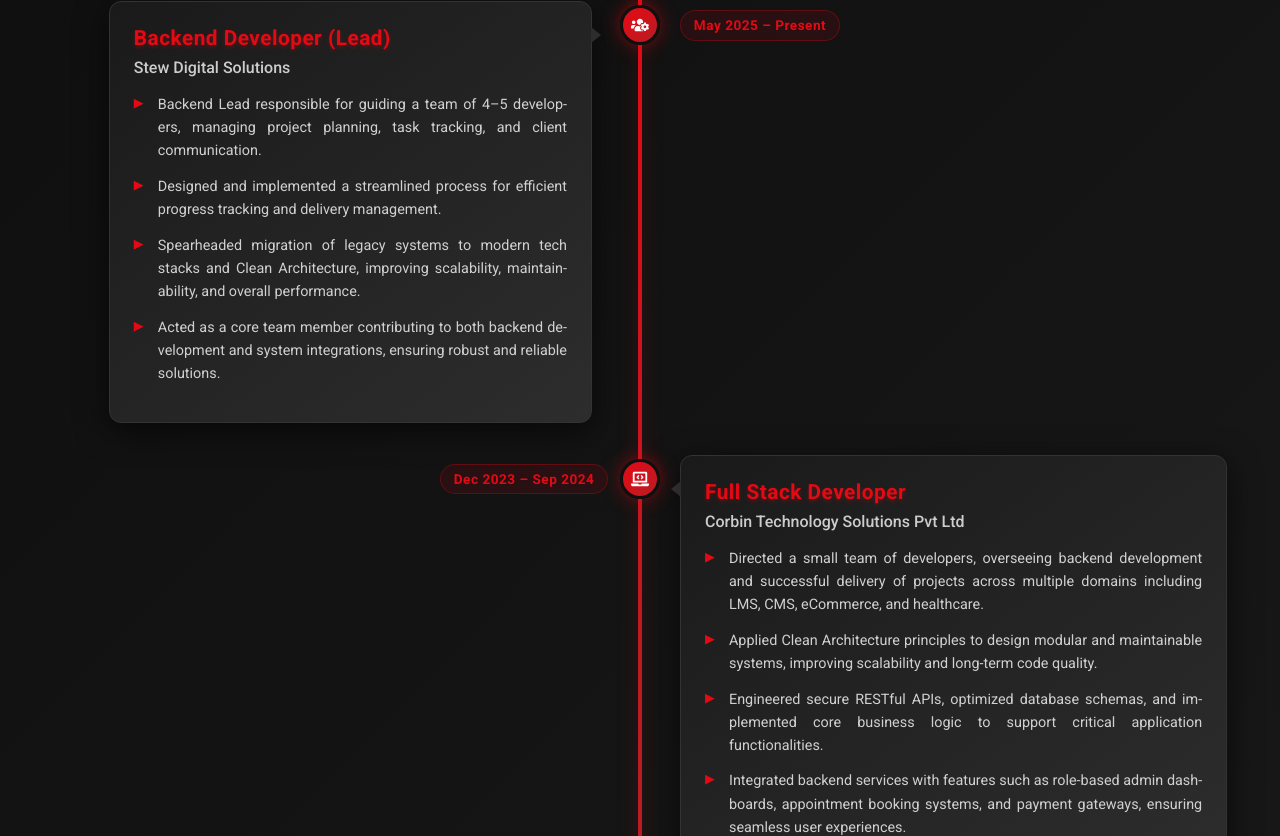
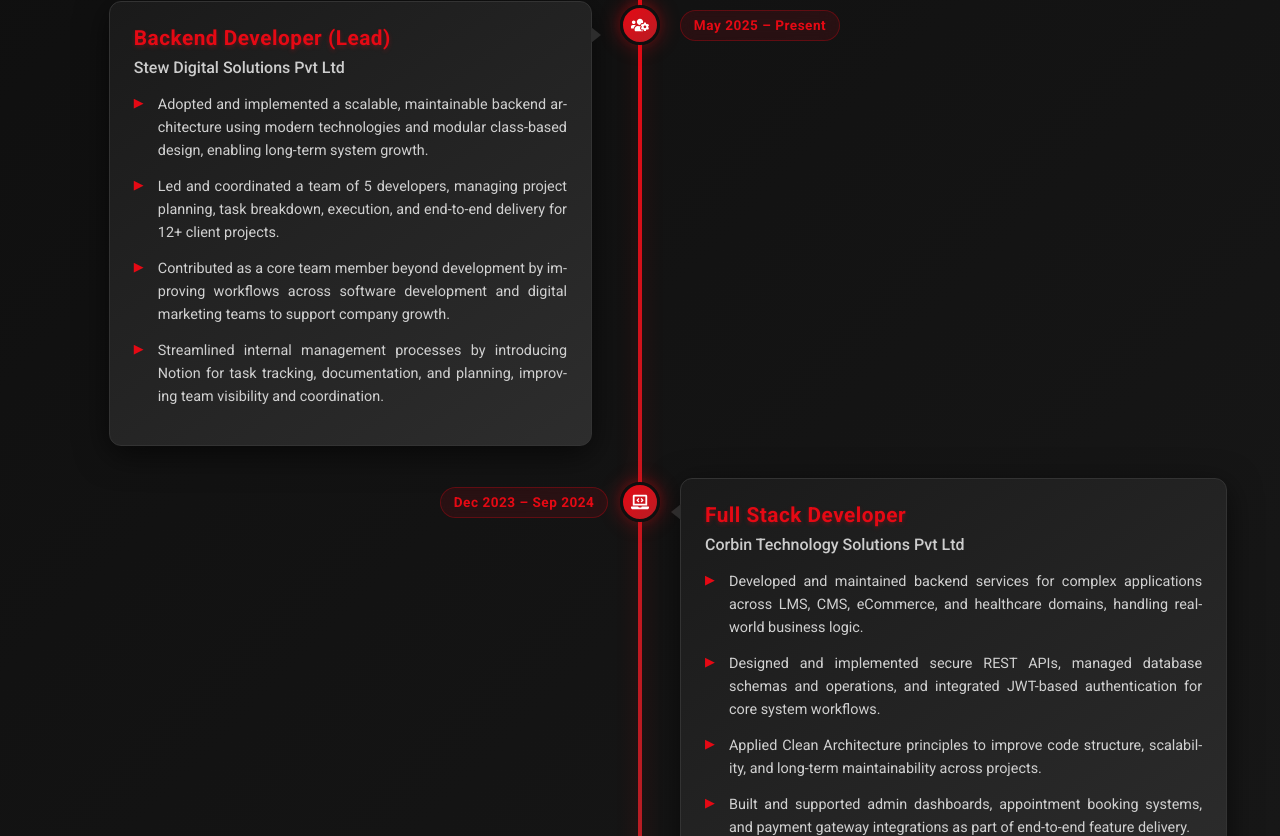
Before and after one commit to ankitdotdev/ankit-netflix-portfolio, a Next.js app: page /work-experience in a window 1280 px wide. Shown: the part 244-1080 px from the top of the page. Built offline with nearby package versions, Linux system fonts and the light colour scheme.

Commit message:
feat: Update profile image dimensions, resume link, and work experience details

```diff
--- a/src/features/contact-us/index.tsx
+++ b/src/features/contact-us/index.tsx
@@ -14,6 +14,8 @@
           <div className={styles.profileImageContainer}>
             <Image
               src="/contactMe.jpg"
+              height={1000}
+              width={1000}
               alt="Ankit Mishra - Full Stack Developer"
               className={styles.profileImage}
             />
--- a/src/features/profile/constants/MainProfileData.tsx
+++ b/src/features/profile/constants/MainProfileData.tsx
@@ -3,7 +3,7 @@
 import { IoIosInformationCircleOutline } from "react-icons/io";
 
 const RESUME_LINK =
-  "https://drive.google.com/file/d/1toU4NazswWTJVHkPUgADRG0WoSkoGCbK/view";
+  "https://drive.google.com/file/d/1wHKFGUHs-Ouj1bx6bNyUhDQhYv_u-JRV/view?usp=sharing";
 const MainProfile: MainProfileTypes[] = [
   {
     role: "recruiter",
--- a/src/features/work-experience/constants/experienceData.tsx
+++ b/src/features/work-experience/constants/experienceData.tsx
@@ -10,13 +10,13 @@
   // ✅ Work Experience
   {
     title: "Backend Developer (Lead)",
-    subtitle: "Stew Digital Solutions",
+    subtitle: "Stew Digital Solutions Pvt Ltd",
     date: "May 2025 – Present",
     description: [
-      "Backend Lead responsible for guiding a team of 4–5 developers, managing project planning, task tracking, and client communication.",
-      "Designed and implemented a streamlined process for efficient progress tracking and delivery management.",
-      "Spearheaded migration of legacy systems to modern tech stacks and Clean Architecture, improving scalability, maintainability, and overall performance.",
-      "Acted as a core team member contributing to both backend development and system integrations, ensuring robust and reliable solutions.",
+      "Adopted and implemented a scalable, maintainable backend architecture using modern technologies and modular class-based design, enabling long-term system growth.",
+      "Led and coordinated a team of 5 developers, managing project planning, task breakdown, execution, and end-to-end delivery for 12+ client projects.",
+      "Contributed as a core team member beyond development by improving workflows across software development and digital marketing teams to support company growth.",
+      "Streamlined internal management processes by introducing Notion for task tracking, documentation, and planning, improving team visibility and coordination.",
     ],
     icon: <FaUsersCog />,
   },
@@ -25,10 +25,11 @@
     subtitle: "Corbin Technology Solutions Pvt Ltd",
     date: "Dec 2023 – Sep 2024",
     description: [
-      "Directed a small team of developers, overseeing backend development and successful delivery of projects across multiple domains including LMS, CMS, eCommerce, and healthcare.",
-      "Applied Clean Architecture principles to design modular and maintainable systems, improving scalability and long-term code quality.",
-      "Engineered secure RESTful APIs, optimized database schemas, and implemented core business logic to support critical application functionalities.",
-      "Integrated backend services with features such as role-based admin dashboards, appointment booking systems, and payment gateways, ensuring seamless user experiences.",
+      "Developed and maintained backend services for complex applications across LMS, CMS, eCommerce, and healthcare domains, handling real-world business logic.",
+      "Designed and implemented secure REST APIs, managed database schemas and operations, and integrated JWT-based authentication for core system workflows.",
+      "Applied Clean Architecture principles to improve code structure, scalability, and long-term maintainability across projects.",
+      "Built and supported admin dashboards, appointment booking systems, and payment gateway integrations as part of end-to-end feature delivery.",
+      "Collaborated closely with clients, designers, and frontend developers to gather requirements and deliver features on time.",
     ],
     icon: <FaLaptopCode />,
   },
```
Also changed, not shown: src/features/skills/constants/skills/skillsetData.tsx (+25 -25 lines).
